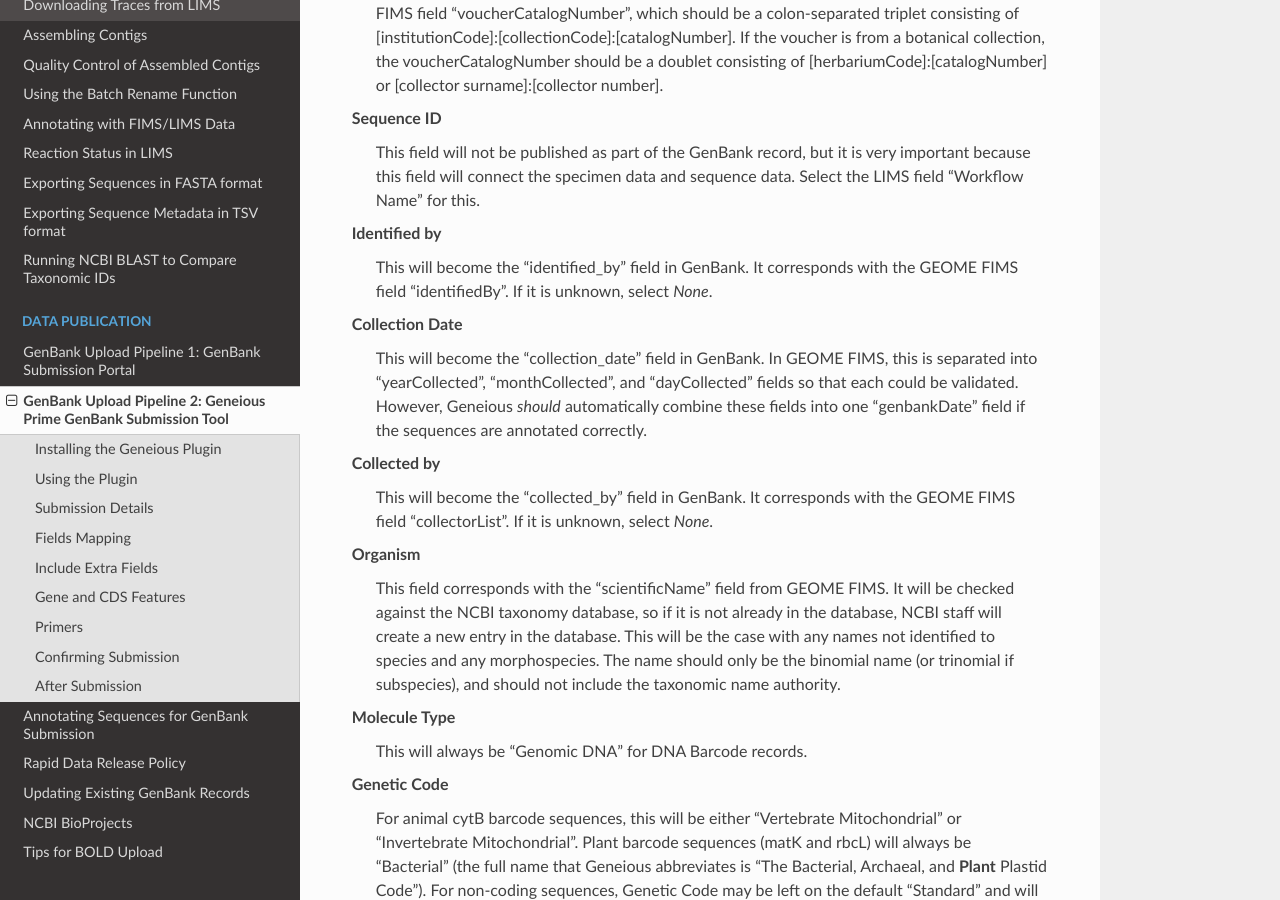
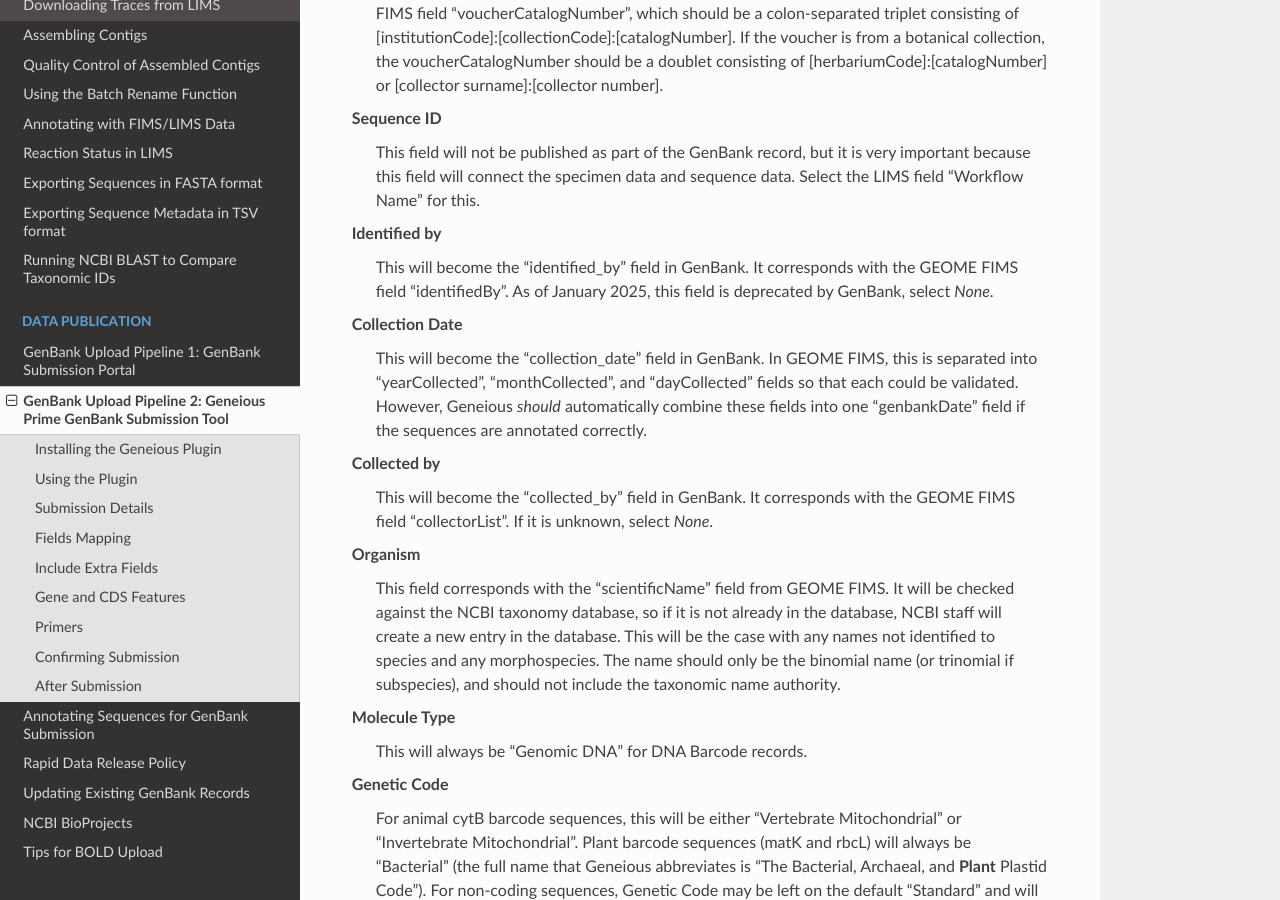
Before and after one commit to SIBarcodeNetwork/ReadtheDocsMaster, a Sphinx documentation site: the page built from Docs/gb_upload_Geneious_plugin.rst, in a window 1280 px wide and 900 px high, scrolled down 5327 px. Built offline with Sphinx 7.4.7 and the Read the Docs theme 3.1.0, drawn with Linux system fonts in a browser that asks for light colours.

Commit message:
Update gb_upload_Geneious_plugin.rst
Added note about IdentifiedBy now being deprecated by GenBank

```diff
--- a/Docs/gb_upload_Geneious_plugin.rst
+++ b/Docs/gb_upload_Geneious_plugin.rst
@@ -117,7 +117,7 @@
   This field will not be published as part of the GenBank record, but it is very important because this field will connect the specimen data and sequence data. Select the LIMS field “Workflow Name” for this.
 
 Identified by
-  This will become the “identified_by” field in GenBank. It corresponds with the GEOME FIMS field “identifiedBy”. If it is unknown, select *None*.
+  This will become the “identified_by” field in GenBank. It corresponds with the GEOME FIMS field “identifiedBy”. As of January 2025, this field is deprecated by GenBank, select *None*.
 
 Collection Date
   This will become the “collection_date” field in GenBank. In GEOME FIMS, this is separated into “yearCollected”, “monthCollected”, and “dayCollected” fields so that each could be validated. However, Geneious *should* automatically combine these fields into one “genbankDate” field if the sequences are annotated correctly.
```
